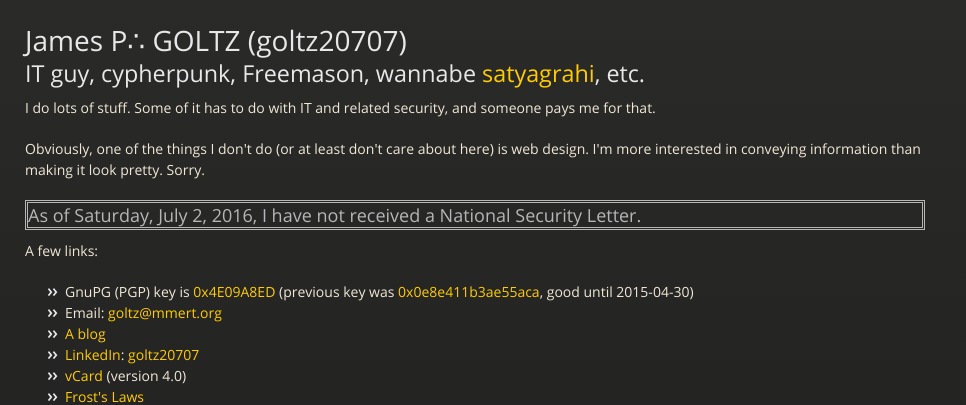
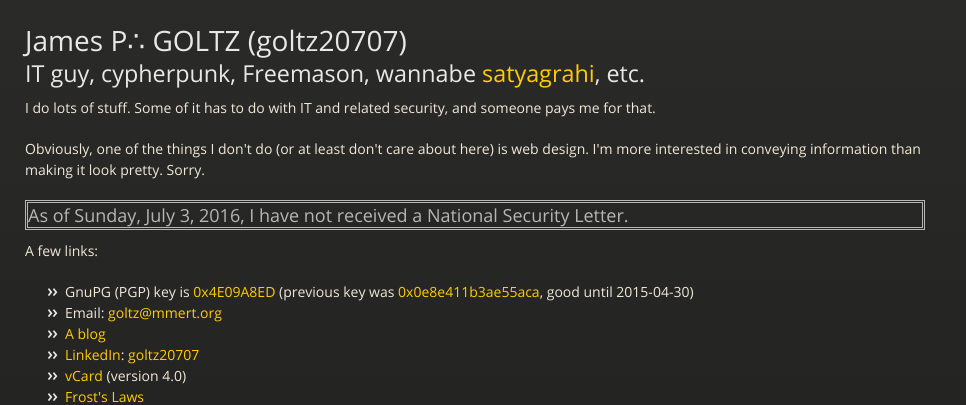
Before and after one commit to goltz20707/goltz20707.github.io, a Jekyll site: the page built from index.html, in a window 1280 px wide. Shown: the top 405 px of the page, without its empty margins (0-966 px from the left). Built offline with Jekyll 4.4.1, drawn with Linux system fonts in a browser that asks for light colours.

Commit message:
Update nsl.html

```diff
--- a/_includes/nsl.html
+++ b/_includes/nsl.html
@@ -1,6 +1,6 @@
 <!-- insert date with date '+%A, %B %e, %Y' -->
 <h3 style="border: double">As of
 
-Saturday, July 2, 2016,
+Sunday, July 3, 2016,
 
 I have not received a National Security Letter.</h3>
```
